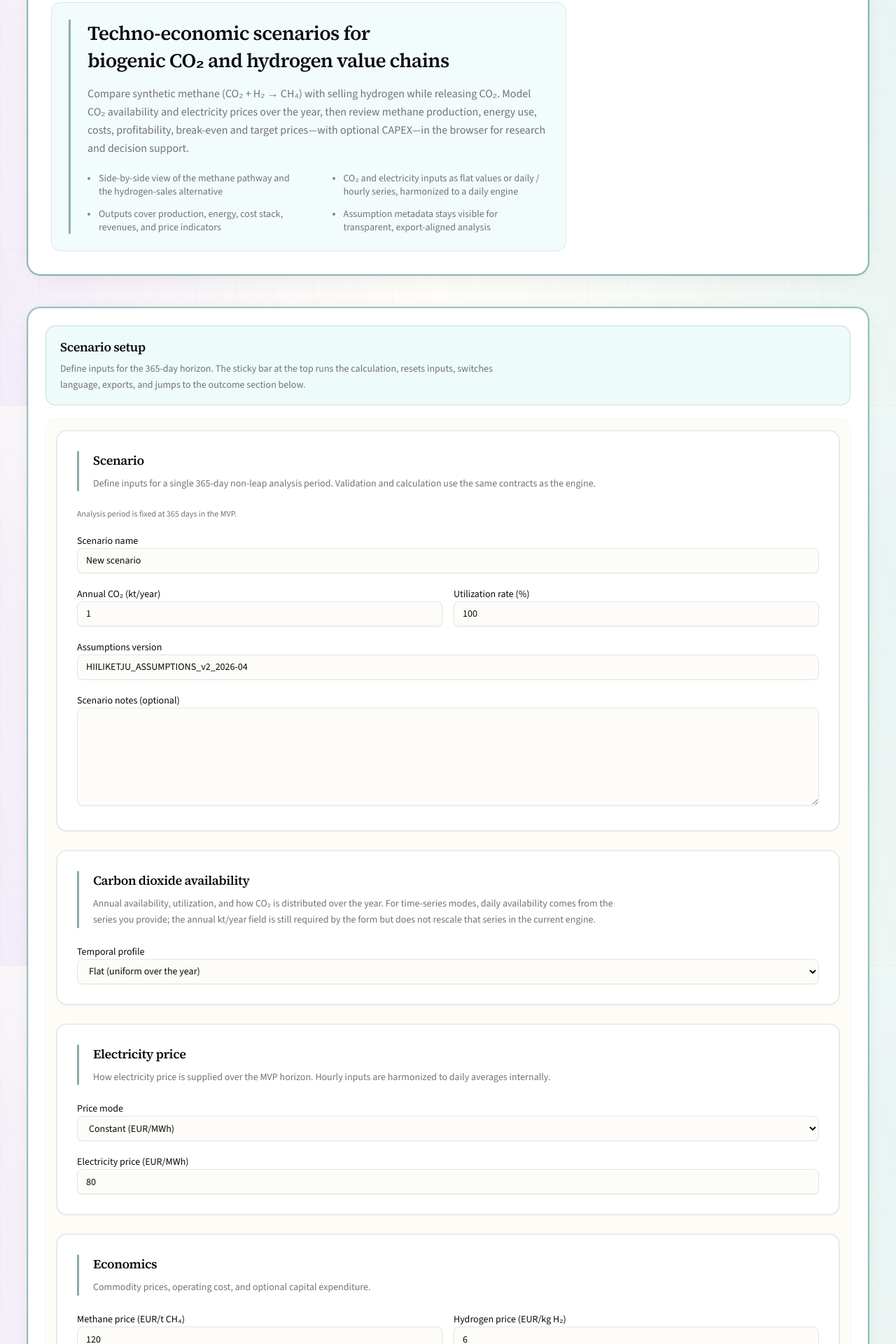
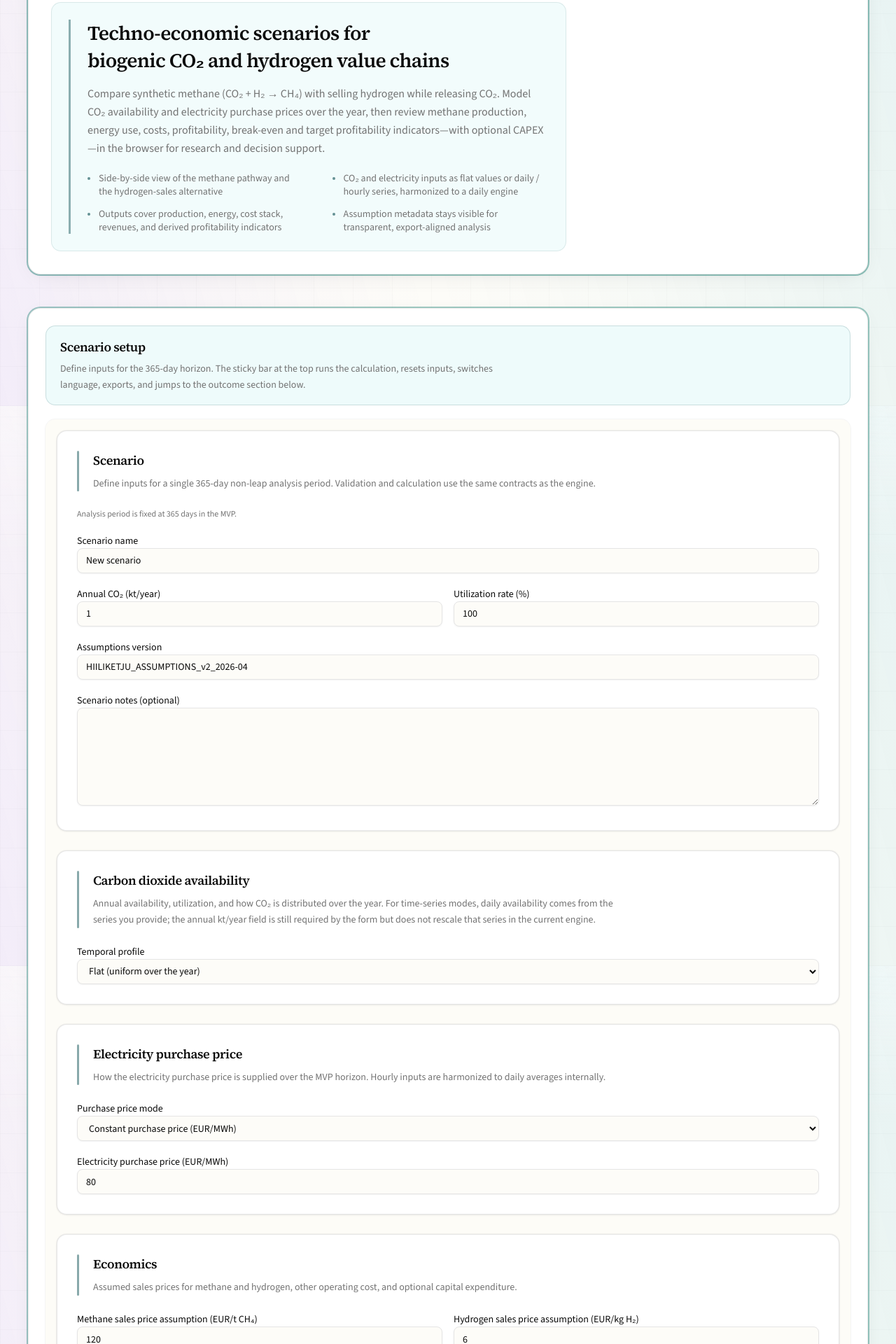
Before and after one commit to patubaxx/hiiliketju-lab, a Next.js app: page / in a window 1280 px wide. Shown: the part 220-2140 px from the top of the page at 70% size. Built offline with nearby package versions, Linux system fonts and the light colour scheme.

Commit message:
WP12: terminology clarification

```diff
--- a/src/app/layout.tsx
+++ b/src/app/layout.tsx
@@ -23,7 +23,7 @@ const geistMono = Geist_Mono({
 export const metadata: Metadata = {
   title: "Hiiliketju",
   description:
-    "Techno-economic scenario calculator: compare CO₂ + H₂ → CH₄ with hydrogen sales, with time-varying electricity and CO₂ inputs.",
+    "Techno-economic scenario calculator: compare CO₂ + H₂ → CH₄ with hydrogen sales, with time-varying electricity purchase prices and CO₂ inputs.",
 };
 
 export default function RootLayout({
--- a/src/core/reporting/build-excel-workbook.ts
+++ b/src/core/reporting/build-excel-workbook.ts
@@ -105,8 +105,8 @@ export function buildScenarioExcelWorkbook(model: ScenarioExcelExportModel): Exc
   }
   setColumnWidths(co2, [10, 14, 18, 12]);
 
-  // --- Electricity Price ---
-  const elec = wb.addWorksheet("Electricity Price", {
+  // --- Electricity purchase price ---
+  const elec = wb.addWorksheet("Electricity purchase price", {
     views: [{ state: "frozen", ySplit: 1 }],
   });
   elec.addRow([...model.electricityPrice.headers]);
--- a/src/core/reporting/build-export-model.ts
+++ b/src/core/reporting/build-export-model.ts
@@ -138,7 +138,7 @@ function serializeScenarioInputSnapshot(input: ScenarioInput): readonly InputSna
     pushKv(rows, "availability.hourlyAvailableCo2Kg.length", String(av.hourlyAvailableCo2Kg.length));
   }
 
-  pushSection(rows, "Electricity price input");
+  pushSection(rows, "Electricity purchase price input");
   const el = input.electricity;
   pushKv(rows, "electricity.mode", el.mode);
   if (el.mode === ELECTRICITY_MODE_CONSTANT) {
@@ -152,7 +152,7 @@ function serializeScenarioInputSnapshot(input: ScenarioInput): readonly InputSna
     pushKv(rows, "pricesEurPerMwh.length", String(el.pricesEurPerMwh.length));
   }
 
-  pushSection(rows, "Economics input");
+  pushSection(rows, "Economics input (sales price assumptions and OPEX)");
   pushKv(rows, "methanePriceEurPerTch4", String(input.economics.methanePriceEurPerTch4));
   pushKv(rows, "hydrogenPriceEurPerKg", String(input.economics.hydrogenPriceEurPerKg));
   pushKv(rows, "otherOpexEurPerYear", String(input.economics.otherOpexEurPerYear));
--- a/src/core/reporting/scenario-pdf-document.tsx
+++ b/src/core/reporting/scenario-pdf-document.tsx
@@ -249,7 +249,7 @@ export function ScenarioPdfDocument({ model }: { readonly model: PdfReportModel
             <Text style={styles.chartCaption}>X: day index 0–364</Text>
           </View>
           <View style={styles.chartBox}>
-            <Text style={styles.chartTitle}>Electricity price (EUR/MWh)</Text>
+            <Text style={styles.chartTitle}>Electricity purchase price (EUR/MWh)</Text>
             <MiniLineChart series={charts.priceEurPerMwh} width={CHART_W} height={CHART_H} stroke="#7c3aed" />
             <Text style={styles.chartCaption}>X: day index 0–364</Text>
           </View>
--- a/src/features/scenario/input-ui/scenario-input-app.tsx
+++ b/src/features/scenario/input-ui/scenario-input-app.tsx
@@ -461,7 +461,7 @@ export function ScenarioInputApp() {
         ) : null}
       </Section>
 
-      {/* --- Electricity price: mode + series / historical resolution --- */}
+      {/* --- Electricity purchase price: mode + series / historical resolution --- */}
       <Section title={t("sections.electricity")} description={t("sections.electricityIntro")}>
         <div>
           <FieldLabel htmlFor="elmode">{t("electricity.mode")}</FieldLabel>
--- a/src/features/scenario/schemas/scenario-schema.ts
+++ b/src/features/scenario/schemas/scenario-schema.ts
@@ -44,13 +44,13 @@ export const scenarioInputSchema = z
     economics: z
       .object({
         methanePriceEurPerTch4: z
-          .number("Methane price must be a number")
-          .finite("Methane price must be a finite number")
-          .min(0, "Methane price (EUR/t_CH4) cannot be negative"),
+          .number("Methane sales price assumption must be a number")
+          .finite("Methane sales price assumption must be a finite number")
+          .min(0, "Methane sales price assumption (EUR/t_CH4) cannot be negative"),
         hydrogenPriceEurPerKg: z
-          .number("Hydrogen price must be a number")
-          .finite("Hydrogen price must be a finite number")
-          .min(0, "Hydrogen price (EUR/kg_H2) cannot be negative"),
+          .number("Hydrogen sales price assumption must be a number")
+          .finite("Hydrogen sales price assumption must be a finite number")
+          .min(0, "Hydrogen sales price assumption (EUR/kg_H2) cannot be negative"),
         otherOpexEurPerYear: z
           .number("Other OPEX must be a number")
           .finite("Other OPEX must be a finite number")
--- a/src/i18n/messages/en.ts
+++ b/src/i18n/messages/en.ts
@@ -7,10 +7,10 @@ export const en = {
     hero: {
       headline: "Techno-economic scenarios for biogenic CO₂ and hydrogen value chains",
       lead:
-        "Compare synthetic methane (CO₂ + H₂ → CH₄) with selling hydrogen while releasing CO₂. Model CO₂ availability and electricity prices over the year, then review methane production, energy use, costs, profitability, break-even and target prices—with optional CAPEX—in the browser for research and decision support.",
+        "Compare synthetic methane (CO₂ + H₂ → CH₄) with selling hydrogen while releasing CO₂. Model CO₂ availability and electricity purchase prices over the year, then review methane production, energy use, costs, profitability, break-even and target profitability indicators—with optional CAPEX—in the browser for research and decision support.",
       bullet1: "Side-by-side view of the methane pathway and the hydrogen-sales alternative",
       bullet2: "CO₂ and electricity inputs as flat values or daily / hourly series, harmonized to a daily engine",
-      bullet3: "Outputs cover production, energy, cost stack, revenues, and price indicators",
+      bullet3: "Outputs cover production, energy, cost stack, revenues, and derived profitability indicators",
       bullet4: "Assumption metadata stays visible for transparent, export-aligned analysis",
     },
     shell: {
@@ -49,11 +49,12 @@ export const en = {
     co2: "Carbon dioxide availability",
     co2Intro:
       "Annual availability, utilization, and how CO₂ is distributed over the year. For time-series modes, daily availability comes from the series you provide; the annual kt/year field is still required by the form but does not rescale that series in the current engine.",
-    electricity: "Electricity price",
+    electricity: "Electricity purchase price",
     electricityIntro:
-      "How electricity price is supplied over the MVP horizon. Hourly inputs are harmonized to daily averages internally.",
+      "How the electricity purchase price is supplied over the MVP horizon. Hourly inputs are harmonized to daily averages internally.",
     economics: "Economics",
-    economicsIntro: "Commodity prices, operating cost, and optional capital expenditure.",
+    economicsIntro:
+      "Assumed sales prices for methane and hydrogen, other operating cost, and optional capital expenditure.",
     advanced: "Advanced process assumptions",
     advancedIntro:
       "Override literature-based defaults only when you have project-specific data. Metadata is stored with each value for traceability.",
@@ -82,27 +83,27 @@ export const en = {
     fillOnes8760: "Fill with 8760 × 1",
   },
   electricity: {
-    mode: "Price mode",
-    mode_constant: "Constant (EUR/MWh)",
-    mode_daily_series: "Daily series (365 EUR/MWh values)",
-    mode_hourly_series: "Hourly series (8760 EUR/MWh values)",
-    mode_historical_imported: "Imported market data (daily or hourly series)",
-    constantPrice: "Electricity price (EUR/MWh)",
-    seriesDailyLabel: "Daily prices (EUR/MWh × 365)",
-    seriesHourlyLabel: "Hourly prices (EUR/MWh × 8760)",
+    mode: "Purchase price mode",
+    mode_constant: "Constant purchase price (EUR/MWh)",
+    mode_daily_series: "Daily series (365 EUR/MWh purchase prices)",
+    mode_hourly_series: "Hourly series (8760 EUR/MWh purchase prices)",
+    mode_historical_imported: "Imported market data (daily or hourly purchase-price series)",
+    constantPrice: "Electricity purchase price (EUR/MWh)",
+    seriesDailyLabel: "Daily purchase prices (EUR/MWh × 365)",
+    seriesHourlyLabel: "Hourly purchase prices (EUR/MWh × 8760)",
     seriesHelp:
       "Enter the required count of non-negative numbers, separated by commas, semicolons, or line breaks.",
     historicalResolution: "Imported series resolution",
     resolution_daily: "Daily (365 values)",
     resolution_hourly: "Hourly (8760 values)",
     historicalHelp:
-      "Paste normalized EUR/MWh values in MVP order. File import and data cleaning are not part of this screen yet.",
+      "Paste normalized EUR/MWh purchase prices in MVP order. File import and data cleaning are not part of this screen yet.",
     fillOnes365: "Fill with 365 × 50",
     fillOnes8760: "Fill with 8760 × 50",
   },
   economics: {
-    methanePrice: "Methane price (EUR/t CH₄)",
-    hydrogenPrice: "Hydrogen price (EUR/kg H₂)",
+    methanePrice: "Methane sales price assumption (EUR/t CH₄)",
+    hydrogenPrice: "Hydrogen sales price assumption (EUR/kg H₂)",
     otherOpex: "Other OPEX (EUR/year)",
     includeCapex: "Include CAPEX in cost stack",
     electrolyzerCapex: "Electrolyzer CAPEX (EUR)",
@@ -198,7 +199,8 @@ export const en = {
       deltaVsHydrogen: "Delta vs hydrogen sales alternative",
     },
     kpiSecondary: {
-      lead: "Mass–energy balance, cost stack, and profitability thresholds. Pathway revenues are compared in the next section.",
+      lead:
+        "Mass–energy balance, cost stack, and profitability thresholds. Methane price figures here are derived from results (break-even and target margins), not the sales price assumptions entered above. Pathway revenues are compared in the next section.",
     },
     pathComparison: {
       title: "Pathway revenues (annual)",
@@ -209,7 +211,7 @@ export const en = {
     },
     chart: {
       co2Availability: "CO₂ availability (resolved daily)",
-      electricityPrice: "Electricity price (resolved daily)",
+      electricityPrice: "Electricity purchase price (resolved daily)",
       methaneProduction: "Methane production (daily)",
       costVsRevenueDaily: "Daily total cost vs methane revenue",
       axis: {
@@ -217,7 +219,7 @@ export const en = {
       },
       series: {
         availableCo2Kg: "Available CO₂ (kg/day)",
-        electricityPrice: "Price (EUR/MWh)",
+        electricityPrice: "Purchase price (EUR/MWh)",
         methaneProducedKg: "CH₄ produced (kg/day)",
         totalCostEur: "Total cost (EUR/day)",
         methaneRevenueEur: "Methane revenue (EUR/day)",
--- a/src/i18n/messages/fi.ts
+++ b/src/i18n/messages/fi.ts
@@ -7,10 +7,10 @@ export const fi = {
     hero: {
       headline: "Teknis-taloudelliset skenaariot biologisen CO₂:n ja vedyn arvoketjuille",
       lead:
-        "Vertaa synteettistä metaania (CO₂ + H₂ → CH₄) vedyn myyntiin ja CO₂:n vapautumiseen. Mallinna CO₂:n saatavuutta ja sähkön hintaa vuoden yli, ja tarkastele metaanintuotantoa, energiankäyttöä, kustannuksia, kannattavuutta, kriittisiä ja tavoitehintoja—valinnaisella CAPEXilla—selaimessa tutkimusta ja päätöksentekoa varten.",
+        "Vertaa synteettistä metaania (CO₂ + H₂ → CH₄) vedyn myyntiin ja CO₂:n vapautumiseen. Mallinna CO₂:n saatavuutta ja sähkön hankintahintaa vuoden yli, ja tarkastele metaanintuotantoa, energiankäyttöä, kustannuksia, kannattavuutta sekä tuloksista johdettuja kriittisiä ja tavoitekannattavuusindikaattoreita—valinnaisella CAPEXilla—selaimessa tutkimusta ja päätöksentekoa varten.",
       bullet1: "Rinnakkainen näkymä metaanireitille ja vedynmyyntivaihtoehdolle",
       bullet2: "CO₂- ja sähkösyötteet tasaisina tai päivä- / tuntisarjoina, yhtenäistettynä päivätason moottoriin",
-      bullet3: "Tulokset kattavat tuotannon, energian, kustannusrakenteen, tulot ja hintaindikaattorit",
+      bullet3: "Tulokset kattavat tuotannon, energian, kustannusrakenteen, tulot ja johdetut kannattavuusindikaattorit",
       bullet4: "Oletusten metatiedot pysyvät näkyvissä läpinäkyvää, vientiin soveltuvaa analyysiä varten",
     },
     shell: {
@@ -49,11 +49,12 @@ export const fi = {
     co2: "Hiilidioksidin saatavuus",
     co2Intro:
       "Vuosittainen saatavuus, hyötysuhde ja CO₂:n jakautuminen vuoden aikana. Aikasarjamodeissa päivittäinen saatavuus tulee antamastasi sarjasta; kt/v-kenttä on lomakkeella edelleen pakollinen, mutta nykyinen moottori ei skaalaa sarjaa sen mukaan.",
-    electricity: "Sähkön hinta",
+    electricity: "Sähkön hankintahinta",
     electricityIntro:
-      "Miten sähkön hinta annetaan MVP-horisontilla. Tuntidata harmonisoidaan päivittäisiksi keskiarvoiksi.",
+      "Miten sähkön hankintahinta annetaan MVP-horisontilla. Tuntidata harmonisoidaan päivittäisiksi keskiarvoiksi.",
     economics: "Taloudelliset tiedot",
-    economicsIntro: "Hyödykkeiden hinnat, käyttökulut ja valinnainen investointi.",
+    economicsIntro:
+      "Metaanin ja vedyn oletetut myyntihinnat, muut käyttökulut ja valinnainen investointi.",
     advanced: "Edistyneet prosessioletukset",
     advancedIntro:
       "Korvaa kirjallisuusoletukset vain kun sinulla on kohteeseen sidottuja tietoja. Metatieto tallentuu jokaisen arvon mukana jäljitettävyyttä varten.",
@@ -82,27 +83,27 @@ export const fi = {
     fillOnes8760: "Täytä 8760 × 1",
   },
   electricity: {
-    mode: "Hintatapa",
-    mode_constant: "Vakio (EUR/MWh)",
-    mode_daily_series: "Päiväsarja (365 EUR/MWh-arvoa)",
-    mode_hourly_series: "Tuntisarja (8760 EUR/MWh-arvoa)",
-    mode_historical_imported: "Tuodut markkinatiedot (päivä- tai tuntisarja)",
-    constantPrice: "Sähkön hinta (EUR/MWh)",
-    seriesDailyLabel: "Päivähinnat (EUR/MWh × 365)",
-    seriesHourlyLabel: "Tuntihinnat (EUR/MWh × 8760)",
+    mode: "Hankintahintatapa",
+    mode_constant: "Vakio hankintahinta (EUR/MWh)",
+    mode_daily_series: "Päiväsarja (365 EUR/MWh hankintahintaa)",
+    mode_hourly_series: "Tuntisarja (8760 EUR/MWh hankintahintaa)",
+    mode_historical_imported: "Tuodut markkinatiedot (päivä- tai tuntikohtainen hankintahintasarja)",
+    constantPrice: "Sähkön hankintahinta (EUR/MWh)",
+    seriesDailyLabel: "Päivittäiset hankintahinnat (EUR/MWh × 365)",
+    seriesHourlyLabel: "Tuntikohtaiset hankintahinnat (EUR/MWh × 8760)",
     seriesHelp:
       "Syötä vaadittu määrä ei-negatiivisia lukuja pilkuilla, puolipisteillä tai rivinvaihdoilla eroteltuna.",
     historicalResolution: "Tuodun sarjan resoluutio",
     resolution_daily: "Päivittäinen (365 arvoa)",
     resolution_hourly: "Tuntikohtainen (8760 arvoa)",
     historicalHelp:
-      "Liitä normalisoidut EUR/MWh-arvot MVP-järjestyksessä. Tiedoston tuonti ja puhdistus eivät kuulu tähän näkymään.",
+      "Liitä normalisoidut EUR/MWh hankintahinnat MVP-järjestyksessä. Tiedoston tuonti ja puhdistus eivät kuulu tähän näkymään.",
     fillOnes365: "Täytä 365 × 50",
     fillOnes8760: "Täytä 8760 × 50",
   },
   economics: {
-    methanePrice: "Metaanin hinta (EUR/t CH₄)",
-    hydrogenPrice: "Vedyn hinta (EUR/kg H₂)",
+    methanePrice: "Metaanin oletettu myyntihinta (EUR/t CH₄)",
+    hydrogenPrice: "Vedyn oletettu myyntihinta (EUR/kg H₂)",
     otherOpex: "Muut käyttökulut (EUR/v)",
     includeCapex: "Laske investointi mukaan kustannuksiin",
     electrolyzerCapex: "Elektrolyyserin CAPEX (EUR)",
@@ -192,13 +193,14 @@ export const fi = {
       annualTotalCost: "Vuosittaiset kokonaiskustannukset",
       annualMethaneRevenue: "Vuosittaiset metaanituotot",
       hydrogenAltRevenue: "Vedyn myynnin vaihtoehtoiset tuotot",
-      breakEvenMethanePrice: "Kriittinen metaanihinta",
-      methanePrice10: "Metaanihinta 10 %:n kannattavuudella",
-      methanePrice30: "Metaanihinta 30 %:n kannattavuudella",
+      breakEvenMethanePrice: "Tasapainomyyntihinta metaanille",
+      methanePrice10: "Metaanin hinta 10 %:n tavoitekannattavuudella",
+      methanePrice30: "Metaanin hinta 30 %:n tavoitekannattavuudella",
       deltaVsHydrogen: "Ero verrattuna vetykauppaan",
     },
     kpiSecondary: {
-      lead: "Massa–energiatasapaino, kustannusrakenne ja kannattavuuskynnykset. Polkujen tuotot ovat seuraavassa osiossa.",
+      lead:
+        "Massa–energiatasapaino, kustannusrakenne ja kannattavuuskynnykset. Tässä näytetyt metaanihinnat johdetaan tuloksista (tasapaino ja tavoitemarginaalit), eivätkä ole samat kuin yllä syötetyt myyntihinta-oletukset. Polkujen tuotot ovat seuraavassa osiossa.",
     },
     pathComparison: {
       title: "Polkujen tuotot (vuosi)",
@@ -209,7 +211,7 @@ export const fi = {
     },
     chart: {
       co2Availability: "CO₂-saatavuus (päivitetty päivittäin)",
-      electricityPrice: "Sähkön hinta (päivitetty päivittäin)",
+      electricityPrice: "Sähkön hankintahinta (päivitetty päivittäin)",
       methaneProduction: "Metaanituotanto (päivittäin)",
       costVsRevenueDaily: "Päivittäinen kokonaiskustannus vs metaanituotto",
       axis: {
@@ -217,7 +219,7 @@ export const fi = {
       },
       series: {
         availableCo2Kg: "Saatavilla oleva CO₂ (kg/päivä)",
-        electricityPrice: "Hinta (EUR/MWh)",
+        electricityPrice: "Hankintahinta (EUR/MWh)",
         methaneProducedKg: "Tuotettu CH₄ (kg/päivä)",
         totalCostEur: "Kokonaiskustannus (EUR/päivä)",
         methaneRevenueEur: "Metaanituotto (EUR/päivä)",
--- a/src/i18n/messages/sv.ts
+++ b/src/i18n/messages/sv.ts
@@ -7,10 +7,10 @@ export const sv = {
     hero: {
       headline: "Teknik-ekonomiska scenarier för biogent CO₂ och väte i värdekedjor",
       lead:
-        "Jämför syntetisk metan (CO₂ + H₂ → CH₄) med försäljning av väte med frigjort CO₂. Modellera CO₂-tillgång och elpris över året och följ metanproduktion, energianvändning, kostnader, lönsamhet, break-even och målpriser—valfritt med CAPEX—i webbläsaren för forskning och beslutsstöd.",
+        "Jämför syntetisk metan (CO₂ + H₂ → CH₄) med försäljning av väte med frigjort CO₂. Modellera CO₂-tillgång och els inköpspris över året och följ metanproduktion, energianvändning, kostnader, lönsamhet samt härledda break-even- och målrelaterade lönsamhetsindikatorer—valfritt med CAPEX—i webbläsaren för forskning och beslutsstöd.",
       bullet1: "Samlad vy av metanvägen och alternativet med väteförsäljning",
       bullet2: "CO₂- och elindata som konstanta värden eller dag- / timserier, harmoniserade till en daglig motor",
-      bullet3: "Resultat omfattar produktion, energi, kostnadsstack, intäkter och prisindikatorer",
+      bullet3: "Resultat omfattar produktion, energi, kostnadsstack, intäkter och härledda lönsamhetsindikatorer",
       bullet4: "Antagandemetadata förblir synligt för transparent, exportanpassad analys",
     },
     shell: {
@@ -49,11 +49,12 @@ export const sv = {
     co2: "Koldioxidtillgång",
     co2Intro:
       "Årlig tillgång, utnyttjande och hur CO₂ fördelas över året. I tidsserielägen kommer daglig tillgång från den serie du anger; fältet kt/år krävs fortfarande i formuläret men skalar inte serien i nuvarande motor.",
-    electricity: "Elpris",
+    electricity: "Els inköpspris",
     electricityIntro:
-      "Hur elpriset anges över MVP-horisonten. Timdata harmoniseras till dagliga medelvärden internt.",
+      "Hur els inköpspris anges över MVP-horisonten. Timdata harmoniseras till dagliga medelvärden internt.",
     economics: "Ekonomi",
-    economicsIntro: "Råvarupriser, driftkostnad och valfri investering (CAPEX).",
+    economicsIntro:
+      "Antagna försäljningspriser för metan och väte, övrig driftkostnad och valfri investering (CAPEX).",
     advanced: "Avancerade processantaganden",
     advancedIntro:
       "Åsidosätt litteraturstandardvärden endast när du har projektspecifika data. Metadata sparas med varje värde för spårbarhet.",
@@ -82,27 +83,27 @@ export const sv = {
     fillOnes8760: "Fyll med 8760 × 1",
   },
   electricity: {
-    mode: "Prisläge",
-    mode_constant: "Konstant (EUR/MWh)",
-    mode_daily_series: "Daglig serie (365 EUR/MWh-värden)",
-    mode_hourly_series: "Timserie (8760 EUR/MWh-värden)",
-    mode_historical_imported: "Importerade marknadsdata (daglig eller timserie)",
-    constantPrice: "Elpris (EUR/MWh)",
-    seriesDailyLabel: "Dagpriser (EUR/MWh × 365)",
-    seriesHourlyLabel: "Timpriser (EUR/MWh × 8760)",
+    mode: "Inköpsprisläge",
+    mode_constant: "Konstant inköpspris (EUR/MWh)",
+    mode_daily_series: "Daglig serie (365 EUR/MWh inköpspriser)",
+    mode_hourly_series: "Timserie (8760 EUR/MWh inköpspriser)",
+    mode_historical_imported: "Importerade marknadsdata (daglig eller timserie med inköpspriser)",
+    constantPrice: "Els inköpspris (EUR/MWh)",
+    seriesDailyLabel: "Dagliga inköpspriser (EUR/MWh × 365)",
+    seriesHourlyLabel: "Timvisa inköpspriser (EUR/MWh × 8760)",
     seriesHelp:
       "Ange det krävda antalet icke-negativa tal separerade med komma, semikolon eller radbrytning.",
     historicalResolution: "Upplösning för importerad serie",
     resolution_daily: "Daglig (365 värden)",
     resolution_hourly: "Timvis (8760 värden)",
     historicalHelp:
-      "Klistra in normaliserade EUR/MWh-värden i MVP-ordning. Filimport och datarensning ingår ännu inte i denna vy.",
+      "Klistra in normaliserade EUR/MWh inköpspriser i MVP-ordning. Filimport och datarensning ingår ännu inte i denna vy.",
     fillOnes365: "Fyll med 365 × 50",
     fillOnes8760: "Fyll med 8760 × 50",
   },
   economics: {
-    methanePrice: "Metanpris (EUR/t CH₄)",
-    hydrogenPrice: "Vätepris (EUR/kg H₂)",
+    methanePrice: "Antaget försäljningspris metan (EUR/t CH₄)",
+    hydrogenPrice: "Antaget försäljningspris vätgas (EUR/kg H₂)",
     otherOpex: "Övrig OPEX (EUR/år)",
     includeCapex: "Inkludera CAPEX i kostnadsstacken",
     electrolyzerCapex: "Elektrolysör CAPEX (EUR)",
@@ -198,7 +199,8 @@ export const sv = {
       deltaVsHydrogen: "Skillnad mot vätgasförsäljning",
     },
     kpiSecondary: {
-      lead: "Massa–energibalans, kostnadsstack och lönsamhetströsklar. Vägintäkterna jämförs i nästa avsnitt.",
+      lead:
+        "Massa–energibalans, kostnadsstack och lönsamhetströsklar. Metanpriserna här är härledda från resultaten (break-even och målmarginaler), inte samma som de antagna försäljningspriserna du angav ovan. Vägintäkterna jämförs i nästa avsnitt.",
     },
     pathComparison: {
       title: "Vägintäkter (år)",
@@ -209,7 +211,7 @@ export const sv = {
     },
     chart: {
       co2Availability: "CO₂-tillgång (daglig upplösning)",
-      electricityPrice: "Elpris (daglig upplösning)",
+      electricityPrice: "Els inköpspris (daglig upplösning)",
       methaneProduction: "Metanproduktion (daglig)",
       costVsRevenueDaily: "Daglig total kostnad vs metanintäkt",
       axis: {
@@ -217,7 +219,7 @@ export const sv = {
       },
       series: {
         availableCo2Kg: "Tillgänglig CO₂ (kg/dag)",
-        electricityPrice: "Pris (EUR/MWh)",
+        electricityPrice: "Inköpspris (EUR/MWh)",
         methaneProducedKg: "Producerad CH₄ (kg/dag)",
         totalCostEur: "Total kostnad (EUR/dag)",
         methaneRevenueEur: "Metanintäkt (EUR/dag)",
```
Also changed, not shown: 2 other files (tests, documents, lock files or other folders).
